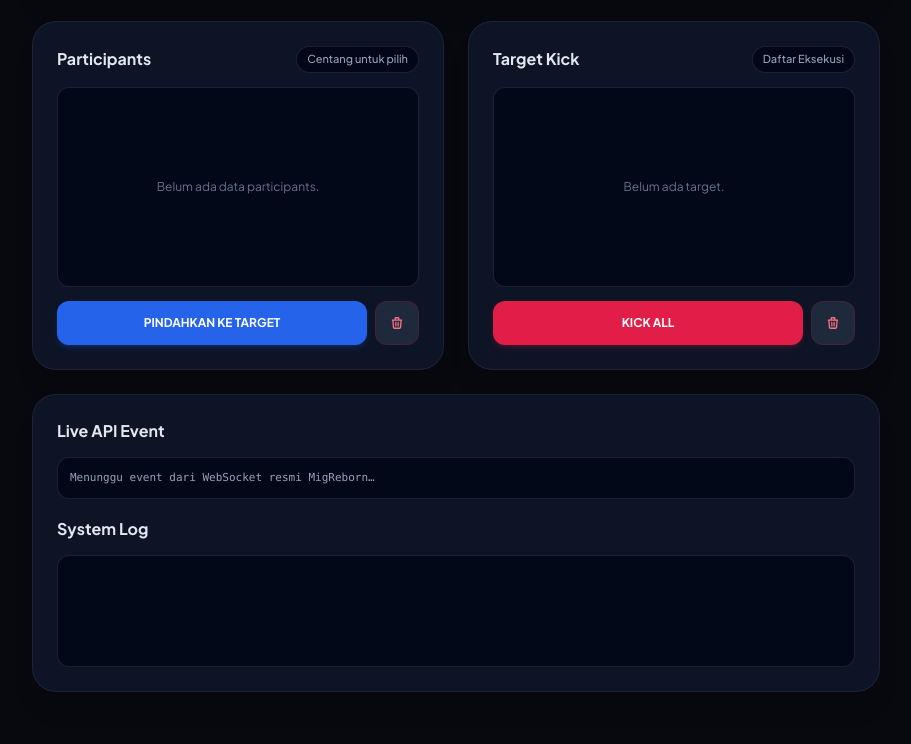
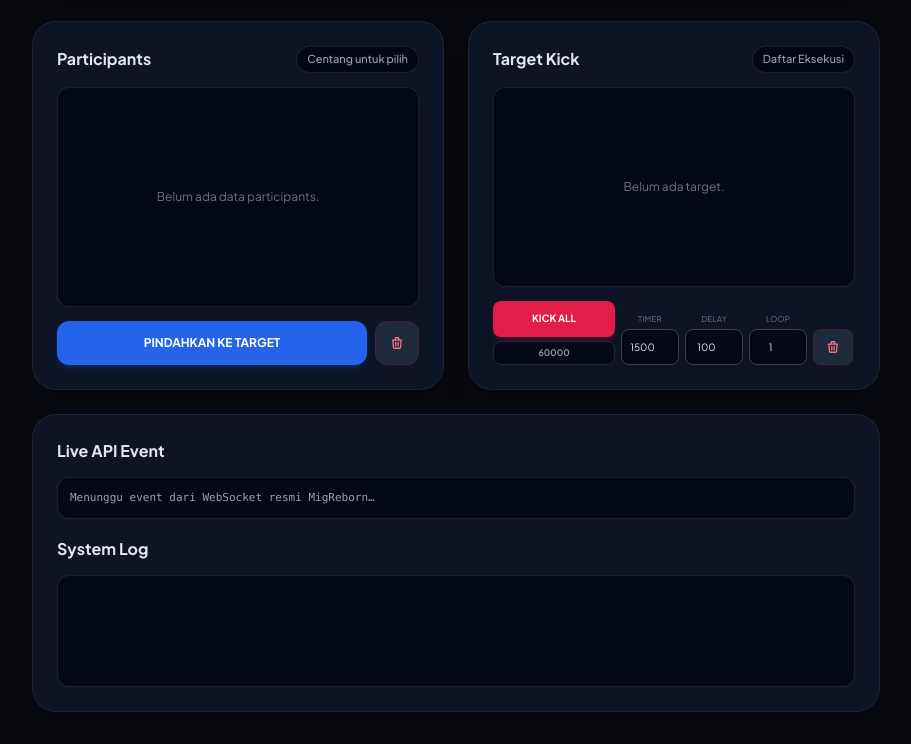
Before and after one commit to gantarbagos-dev/migmas, a website: page public/index.html in a window 1280 px wide. Shown: the part 2368-3112 px from the top of the page, without its empty margins (184-1095 px from the left). Drawn offline with nearby package versions, Linux system fonts and the light colour scheme.

Commit message:
Add files via upload

```diff
--- a/public/index.html
+++ b/public/index.html
@@ -188,10 +188,25 @@
       <div id="targetList" class="flex-1 min-h-[200px] max-h-[280px] overflow-y-auto bg-slate-950/80 border border-slate-800/80 rounded-xl p-2 space-y-1.5">
         <div class="flex items-center justify-center h-full text-xs text-slate-500 py-10">Belum ada target.</div>
       </div>
-      <div class="flex gap-2">
-        <button onclick="kickSelectedTargets()" class="flex-1 bg-rose-600 hover:bg-rose-500 text-white font-bold py-2.5 px-3 rounded-xl text-xs transition-all shadow-md shadow-rose-600/20 active:scale-95">KICK ALL</button>
-        <button onclick="clearTargets()" class="bg-slate-800 hover:bg-slate-700 text-rose-400 border border-rose-900/40 hover:bg-rose-950/30 font-bold py-2.5 px-3.5 rounded-xl text-xs transition-all active:scale-95 flex items-center justify-center w-11 h-11 shrink-0" title="Hapus Semua Target">
-          <svg class="w-4 h-4" fill="none" stroke="currentColor" stroke-width="2.2" viewBox="0 0 24 24"><path stroke-linecap="round" stroke-linejoin="round" d="M19 7l-.867 12.142A2 2 0 0116.138 21H7.862a2 2 0 01-1.995-1.858L5 7m5 4v6m4-6v6m1-10V4a1 1 0 00-1-1h-4a1 1 0 00-1 1v3M4 7h16"/></svg>
+      <div class="grid grid-cols-[minmax(0,1fr)_58px_58px_58px_42px] items-end gap-1.5">
+        <div class="min-w-0">
+          <button onclick="kickSelectedTargets()" class="w-full h-9 bg-rose-600 hover:bg-rose-500 text-white font-bold px-2 rounded-lg text-[10px] transition-all shadow-md shadow-rose-600/20 active:scale-95">KICK ALL</button>
+          <div class="mt-1 w-full h-6 flex items-center justify-center rounded-lg bg-slate-950/80 border border-slate-800 text-[9px] font-semibold text-slate-400">60000</div>
+        </div>
+        <label class="min-w-0">
+          <span class="block text-[8px] uppercase tracking-wide text-slate-500 mb-1 text-center">Timer</span>
+          <input id="kickTimer" type="number" min="0" step="1" value="1500" class="w-full h-9 bg-slate-950/80 border border-slate-700 rounded-lg px-1 text-center text-[10px] text-slate-200 outline-none focus:border-blue-500" inputmode="numeric">
+        </label>
+        <label class="min-w-0">
+          <span class="block text-[8px] uppercase tracking-wide text-slate-500 mb-1 text-center">Delay</span>
+          <input id="kickDelay" type="number" min="0" step="1" value="100" class="w-full h-9 bg-slate-950/80 border border-slate-700 rounded-lg px-1 text-center text-[10px] text-slate-200 outline-none focus:border-blue-500" inputmode="numeric">
+        </label>
+        <label class="min-w-0">
+          <span class="block text-[8px] uppercase tracking-wide text-slate-500 mb-1 text-center">Loop</span>
+          <input id="kickLoop" type="number" min="1" step="1" value="1" class="w-full h-9 bg-slate-950/80 border border-slate-700 rounded-lg px-1 text-center text-[10px] text-slate-200 outline-none focus:border-blue-500" inputmode="numeric">
+        </label>
+        <button onclick="clearTargets()" class="bg-slate-800 hover:bg-slate-700 text-rose-400 border border-rose-900/40 hover:bg-rose-950/30 font-bold rounded-lg text-xs transition-all active:scale-95 flex items-center justify-center w-10 h-9 shrink-0" title="Hapus Semua Target">
+          <svg class="w-3.5 h-3.5" fill="none" stroke="currentColor" stroke-width="2.2" viewBox="0 0 24 24"><path stroke-linecap="round" stroke-linejoin="round" d="M19 7l-.867 12.142A2 2 0 0116.138 21H7.862a1.9 1.9 0 01-1.9-1.8L5 7m5 4v6m4-6v6m1-10V4a1 1 0 00-1-1h-4a1 1 0 00-1 1v3M4 7h16"/></svg>
         </button>
       </div>
     </div>
@@ -633,10 +648,15 @@ async function kickSelectedTargets(){
   const room = el("room").value.trim();
   if(!room){ log("KICK ALL: nama room belum diisi."); return; }
   if(!targets.length){ log("KICK ALL: belum ada target kick."); return; }
-  for(const target of targets){
-    await batchAction("kick", {room, targetUsername: target});
-  }
-  log(`KICK ALL: Memerintahkan vote-kick untuk ${targets.length} target.`);
+  const delay = Math.max(0, parseInt(el("kickDelay")?.value || "100", 10) || 0);
+  const loop = Math.max(1, parseInt(el("kickLoop")?.value || "1", 10) || 1);
+  try{
+    const r = await fetch("/api/kick-loop", {method:"POST", headers:{"Content-Type":"application/json"}, body:JSON.stringify({sessionIds: accounts.map(a=>a.sessionId).filter(Boolean), room, targets:[...targets], delay, loop})});
+    const j = await r.json();
+    if(!j.ok){ log(`KICK ALL gagal: ${j.error || "Gagal menjalankan loop."}`); return; }
+    log(`KICK ALL: ${targets.length} target, ${loop} loop, delay ${delay} ms.`);
+    if(j.completed) log("KICK ALL: loop selesai.");
+  }catch(e){ log(`KICK ALL gagal - ${e.message}`); }
 }
 
 renderAccounts();
```
